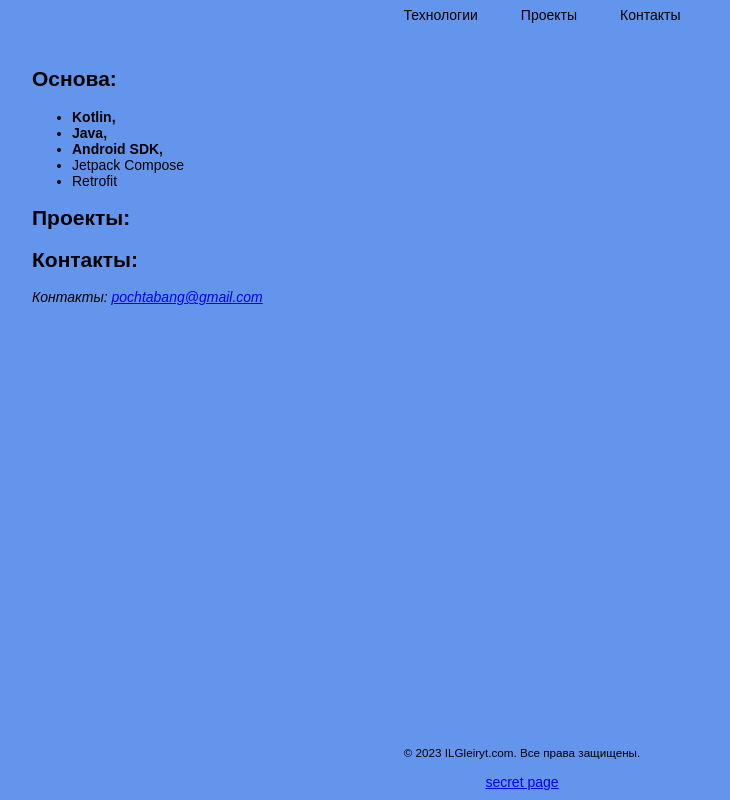
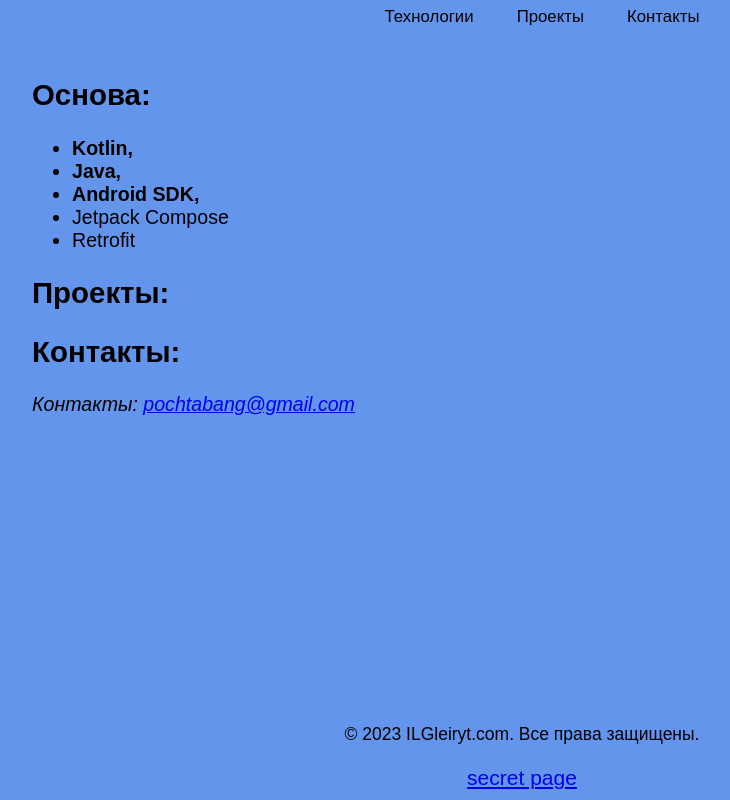
Before and after one commit to ILGleiryt/ILGleiryt.github.io, a plain HTML site: page index.html in a window 1280 px wide. Shown: the top 800 px of the page, without its empty margins (118-848 px from the left). Drawn offline with Linux system fonts and the light colour scheme.

Commit message:
font changes

```diff
--- a/css/style.css
+++ b/css/style.css
@@ -31,7 +31,12 @@ body{
 
 }
 
+.main-block {
+    font-size: 1.4rem;
+}
+
 .nav-flex {
+    font-size: 1.2rem;
     display: flex;
     justify-content: center;
     padding: 0 20px;
@@ -64,7 +69,7 @@ section {
 }
 
 footer {
-    font-size: 1.0rem;
+    font-size: 1.5rem;
     padding: 10px;
     flex-shrink: 0;
     margin-left: auto;
--- a/index.html
+++ b/index.html
@@ -18,7 +18,7 @@
 
 
 
-    <main>
+    <main class="main-block">
       <section id="stack-flex" aria-labelledby="tech-heading">
         <h2>Основа:</h2>
         <ul>
```
